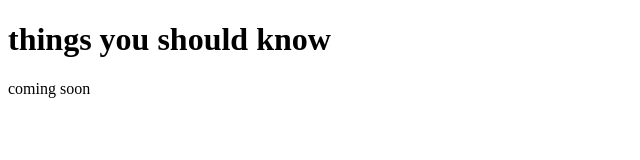
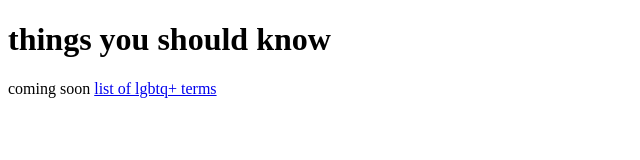
Before and after one commit to yvonne0711/things-to-learn, a plain HTML site: page main.html in a window 1280 px wide. Shown: the whole page, without its empty margins (0-640 px from the left). Drawn offline with Linux system fonts and the light colour scheme.

Commit message:
Update main.html

```diff
--- a/main.html
+++ b/main.html
@@ -8,6 +8,8 @@
 </head>
 <body>
     <h1>things you should know</h1>
-    <p>coming soon</p>
+    <p>coming soon
+        <a href="https://www.stonewall.org.uk/help-advice/faqs-and-glossary/list-lgbtq-terms">list of lgbtq+ terms</a>
+    </p>
 </body>
 </html>
```
